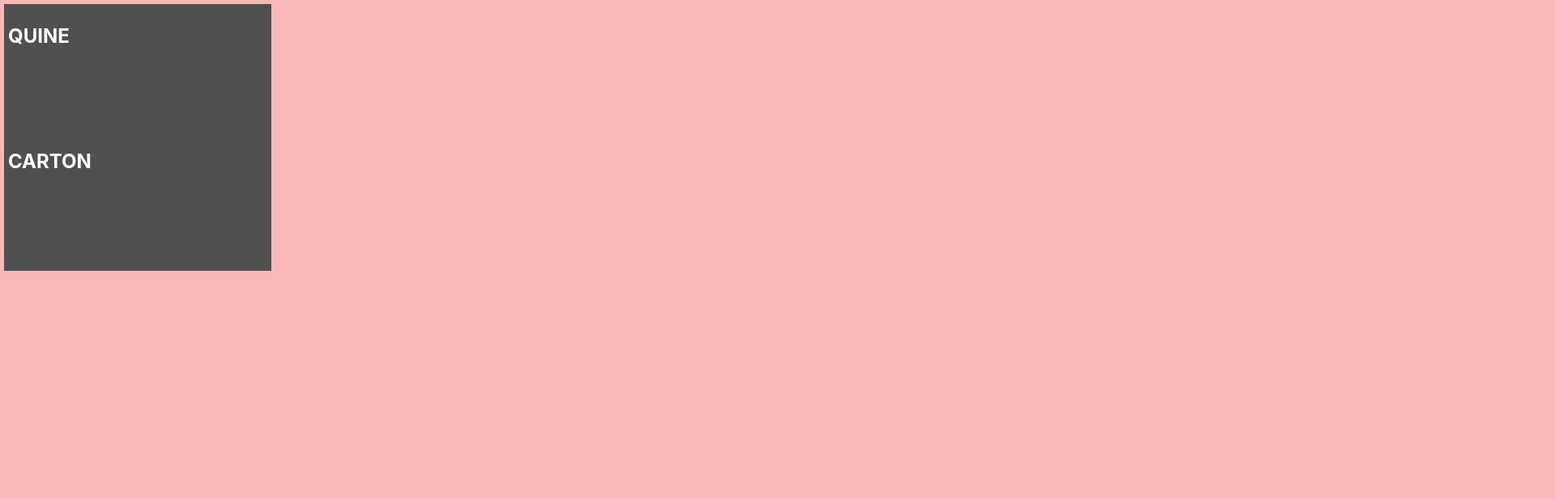
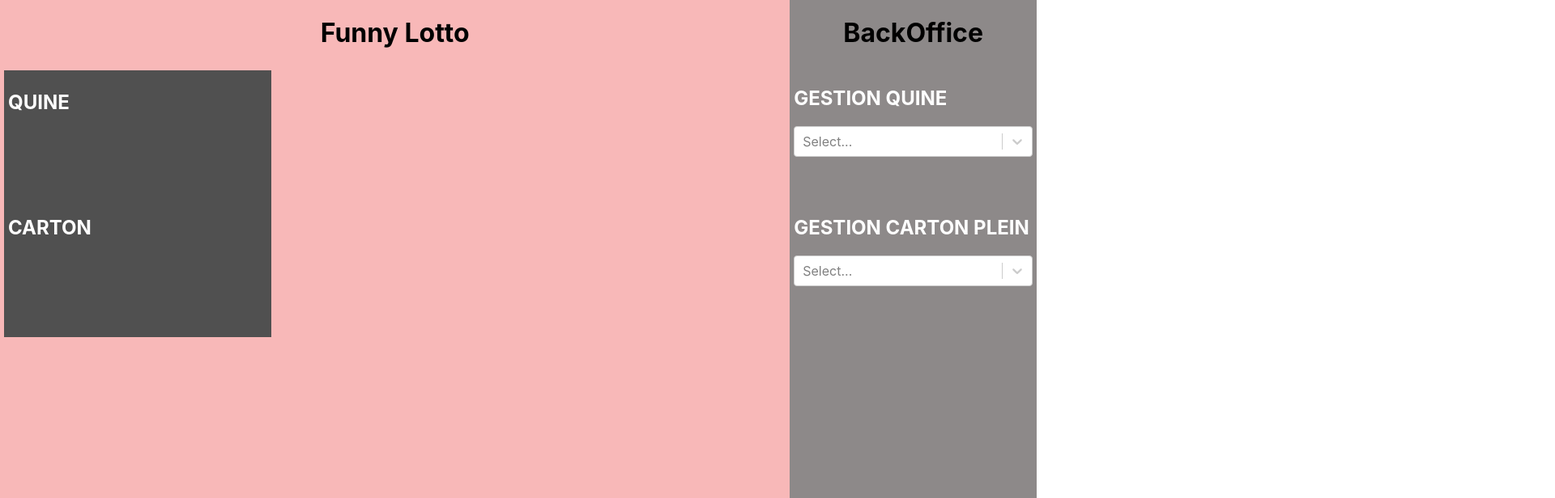
Before and after one commit to sillyfrenchguy/3Boules3Trous, a React (Create React App) app in the folder 3boules3trous/: page / in a window 1280 px wide. Shown: the top 616 px of the page at 81% size, 1920 px wide, since content can reach past the window. Built offline with nearby package versions, Linux system fonts and the light colour scheme.

Commit message:
Ajout de </Banner> + CSS global

```diff
--- a/3boules3trous/src/App.css
+++ b/3boules3trous/src/App.css
@@ -3,7 +3,8 @@ html, body{
 }
 
 #app{
-  display: inline-flex;
+  display: flex;
+  flex-direction:row;
 }
 
 #stream{
@@ -11,4 +12,5 @@ html, body{
   height: 1080px;
   background: rgb(248, 184, 184);
   display: flex;
+  flex-direction: column;
 };
--- a/3boules3trous/src/App.jsx
+++ b/3boules3trous/src/App.jsx
@@ -2,6 +2,7 @@ import React, { useState } from 'react';
 import Leaderboard from './Leaderboard/index';
 import BackOffice from './BackOffice/index';
 import './App.css';
+import Banner from './Banner';
 
 function App() {
   const [selectedValueQuine, setSelectedValueQuine] = useState([]);
@@ -10,6 +11,7 @@ function App() {
   return (
     <div id="app">
       <div id="stream">
+        <Banner/>
         <Leaderboard selectedValueQuine={selectedValueQuine} selectedValueCarton={selectedValueCarton}/>
       </div>
         <BackOffice selectedValueQuine={selectedValueQuine} setSelectedValueQuine ={setSelectedValueQuine} selectedValueCarton={selectedValueCarton} setSelectedValueCarton ={setSelectedValueCarton}/>
--- /dev/null
+++ b/3boules3trous/src/Banner/index.jsx
@@ -0,0 +1,13 @@
+import React from 'react';
+import './Banner.css';
+
+export const Banner = () => {
+
+    return (
+        <div id="banner">
+            <h1> Funny Lotto </h1>
+        </div>
+    )
+}
+
+export default Banner;
```
Also changed, not shown: 3boules3trous/src/Banner/Banner.css (added).
